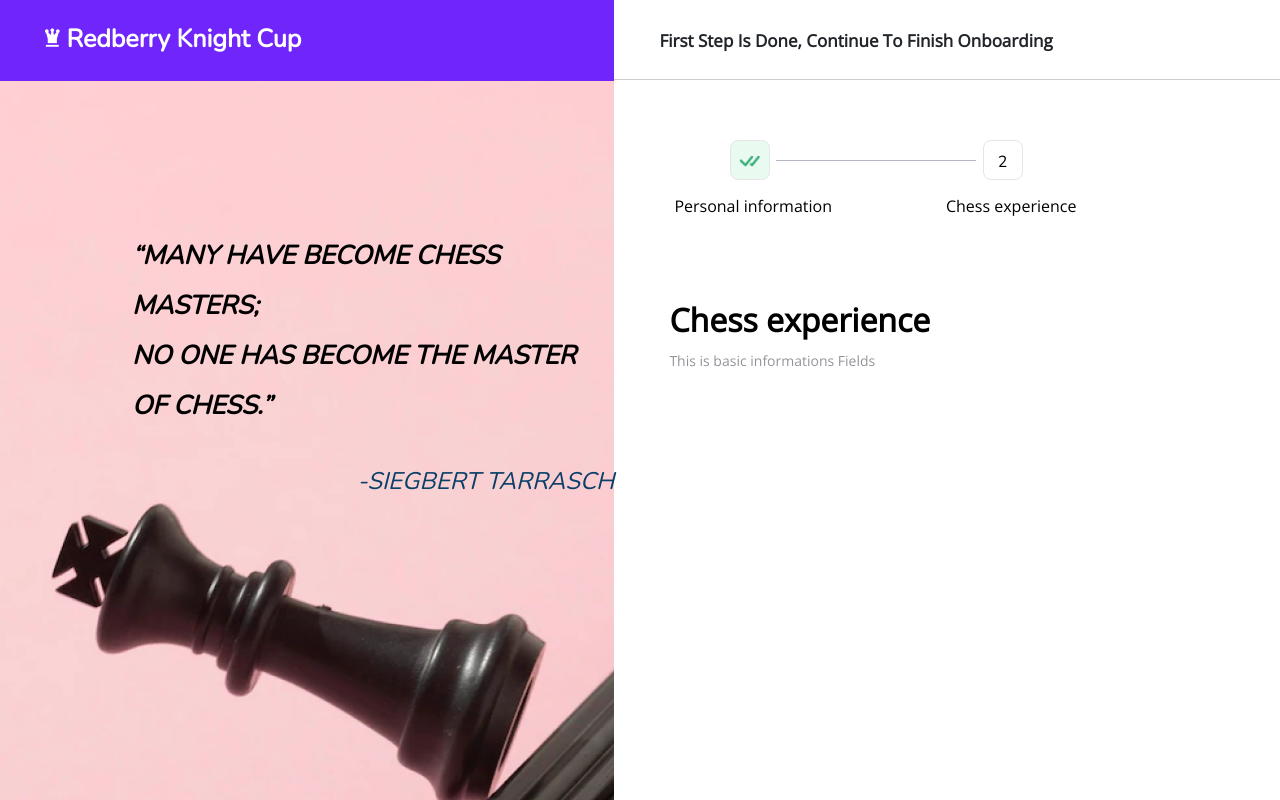
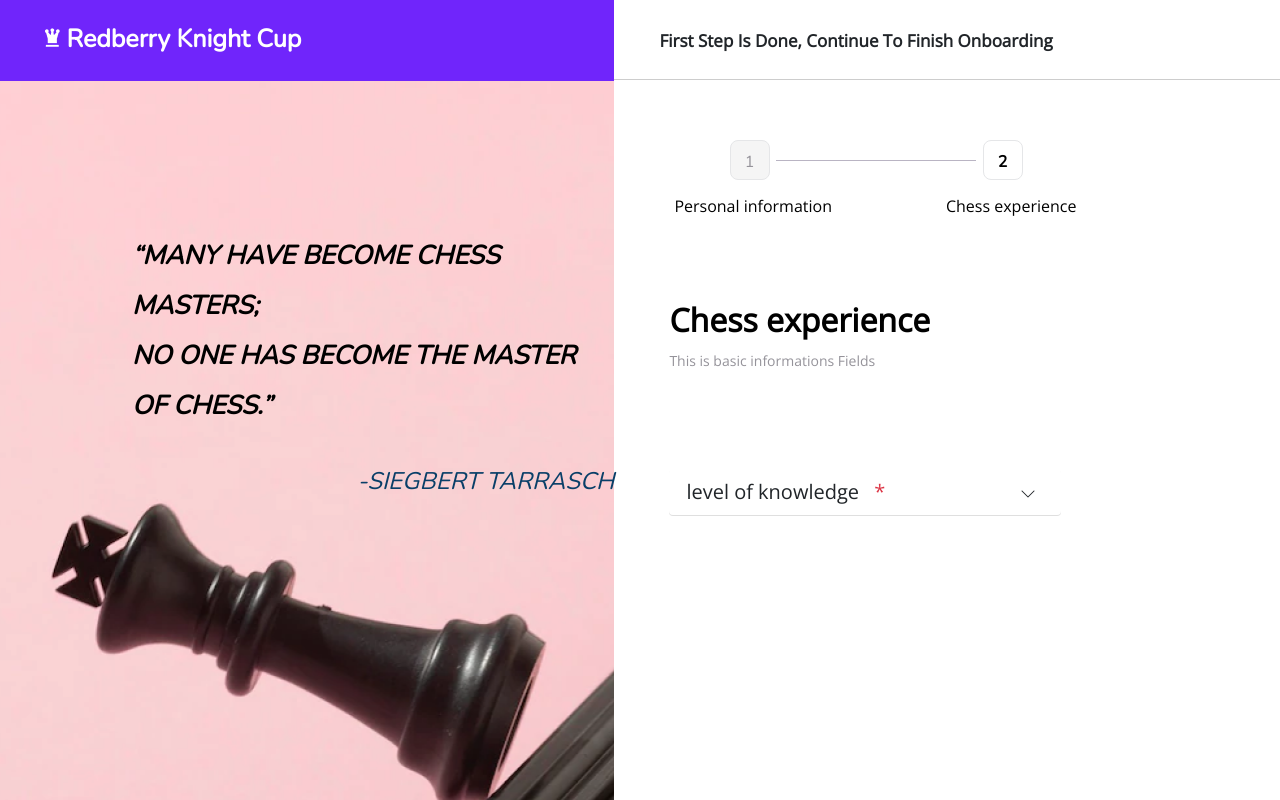
Before and after one commit to inadiradze/chess-form, a React (Vite) app: page /experience-information in a window 1280 px wide. Built offline with nearby package versions, Linux system fonts and the light colour scheme.

Commit message:
Working on experience page form started

```diff
--- a/package.json
+++ b/package.json
@@ -8,9 +8,12 @@
     "preview": "vite preview"
   },
   "dependencies": {
+    "@mantine/core": "^4.2.12",
+    "@mantine/hooks": "^4.2.12",
     "react": "^18.0.0",
     "react-dom": "^18.0.0",
-    "react-router-dom": "^6.3.0"
+    "react-router-dom": "^6.3.0",
+    "tabler-icons-react": "^1.52.0"
   },
   "devDependencies": {
     "@types/react": "^18.0.0",
--- a/src/components/ExpForm.jsx
+++ b/src/components/ExpForm.jsx
@@ -1,10 +1,31 @@
-import React from 'react';
+import React, {useState, useRef} from 'react';
 import FormHeader from './FormHeader';
+import SelectVector from '/assets/select-vector.png';
 
 function ExpForm(){
+
+	const [showLevelBox, setShowLevelBox] = useState(false);
+	const vectorRef = useRef();
+
+	function LevelBox(){
+		return (
+			<div className="select-list"><p className="selected">Beginner</p><p>Intermediate</p><p>Professional</p>
+			</div>
+		)
+	}
+
+
 	return (
 		<div className="info-form-div">
 			<FormHeader header={'Chess experience'} />
+			<div className="exp-info-form">
+				<div className="exp-info-list">
+					<span className="exp-placeholder">level of knowledge <span className="input-warn">*</span></span>
+					<input disabled className="exp-level-input"></input>
+					<img className="select-vector" onClick={(e)=> {setShowLevelBox(!showLevelBox); e.currentTarget.classList.toggle("rotate")}} src={SelectVector}></img>
+					{showLevelBox && <LevelBox />}
+				</div>
+			</div>
 		</div>
 	)
 }
--- a/src/components/PinfoForm.jsx
+++ b/src/components/PinfoForm.jsx
@@ -35,6 +35,11 @@ function PinfoForm(){
 	const dobRef = useRef();
 
 	useEffect( () => {
+		if(localStorage.getItem("pinfo-started") == 'true'){
+			setTimeout(()=>{
+				checkInputs();
+			}, 100)
+		}
 		showSavedInfo();
 	}, []);
 
@@ -61,9 +66,6 @@ function PinfoForm(){
 
 		localStorage.getItem("dob") !== null && setDob(localStorage.getItem("dob"));
 
-		if(localStorage.getItem('pinfo-submitted') == 'true'){
-			setNameValid(true); setNumberValid(true); setDobValid(true); setEmailValid(true);
-		}
 	}
 
 	function checkInputs(){
@@ -119,8 +121,10 @@ function PinfoForm(){
 
 		if(validInputs.length == inputFields.length){
 			setAllValid(true);
+			localStorage.setItem("pinfo-done", true);
 		}else{
 			setAllValid(false);
+			localStorage.removeItem("pinfo-done");
 		}
 	}
 
@@ -130,8 +134,10 @@ function PinfoForm(){
 
 		if(startedInputs.length > 0){
 			setStarted(true);
+			localStorage.setItem("pinfo-started", true);
 		}else{
 			setStarted(false);
+			localStorage.removeItem("pinfo-started");
 		}
 	}
 
@@ -148,11 +154,7 @@ function PinfoForm(){
 		checkInputs();
 
 		if(nameRef.current.checkValidity() && emailRef.current.checkValidity() && numberRef.current.checkValidity() && dobRef.current.checkValidity()) {
-			localStorage.setItem('pinfo-submitted', true);
 			navigate("/experience-information");
-
-		}else{
-			localStorage.removeItem('pinfo-submitted');
 		}
 	}
 
@@ -163,7 +165,7 @@ function PinfoForm(){
     		<div className="wizard-div">
 
     			<div className="wizard-pinfo-div">
-        			<div ref={pinfoRect}className="pinfo-rect">{!allValid ? '1' : <img className="done-vector" src={DoneVector}></img>}</div>
+        			<div ref={pinfoRect}className="pinfo-rect">{!allValid ? <strong>1</strong> : <img className="done-vector" src={DoneVector}></img>}</div>
 	        		<span className="wizard-pinfo">Personal information</span>
 
         		</div>
@@ -188,7 +190,7 @@ function PinfoForm(){
 
 					<div className={nameValid != false ? "name-div" : "name-div error-input"}>
 
-						<input value={name} onChange={(e)=>{setName(e.target.value)}}type="text" id="name" name="name" ref={nameRef} placeholder='&nbsp;' minLength="2" pattern="[a-zA-Z ]+" required autoComplete="off"></input>
+						<input value={name} onChange={(e)=>{setName(e.target.value)}}type="text" id="name" name="name" ref={nameRef} placeholder='&nbsp;' minLength="2" pattern="[a-zA-Z ]{2,}" required autoComplete="off"></input>
 						<span className="placeholder">Name <span className="input-warn">*</span></span>
 
 						{nameValid && <CheckMark /> }
--- a/src/pages/ExpInfo.jsx
+++ b/src/pages/ExpInfo.jsx
@@ -11,17 +11,18 @@ function ExpInfo(){
 
 	const quote =  <> “Many have become chess masters; <br></br> no one has become the master of chess.” </>;
 
+
 	function Wizard(){
 		return (
 			<div className="wizard-div">
 				<div className="wizard-pinfo-div">
-	    			<div className="pinfo-rect current"><img className="done-vector" src={DoneVector}></img></div>
+	    			<div className={localStorage.getItem("pinfo-started") == 'true' ? "pinfo-rect done" : "pinfo-rect not-current"}>{localStorage.getItem("pinfo-done") == 'true' ? <img className="done-vector" src={DoneVector}></img> : '1'}</div>
 	        		<span className="wizard-pinfo">Personal information</span>
 
 	    		</div>
 	    		<div className="wizard-hr"></div>
 	    		<div className="wizard-exp-div">
-	        		<div className='exp-rect'>2</div>
+	        		<div className='exp-rect'><strong>2</strong></div>
 	        		<span className="wizard-exp">Chess experience</span>
 	    		</div>
 			</div>
--- a/src/style.css
+++ b/src/style.css
@@ -192,6 +192,10 @@ body {
 .current {
   background: #E9FAF1;
   font-weight: 700;
+}
+
+.done {
+  background: #E9FAF1;
 }
 
 .not-current {
@@ -398,3 +402,66 @@ body {
   margin-right: 16px;
   cursor: pointer;
 }
+
+.exp-info-form {
+  margin-top: 100px;
+}
+
+.exp-level-input {
+  width: 392px;
+  height: 46px;
+  background: #FFFFFF;
+  border: none;
+  box-shadow: inset 0px -1px 0px rgba(0, 0, 0, 0.125);
+  border-radius: 4px;
+}
+
+.exp-placeholder {
+  font-family: 'Open Sans';
+  font-size: 20px;
+  color: #212529;
+  position: absolute;
+  margin-left: 17px;
+  margin-top: 8.4px;
+}
+
+.select-vector {
+  margin-left: -40px;
+  cursor: pointer;
+}
+
+.select-list {
+  display: block;
+  margin-top: 10px;
+  width: 392px;
+  height: 197px;
+  background: #FFFFFF;
+  border: 1px solid rgba(185, 180, 196, 0.3);
+  box-shadow: 0px 2px 4px rgba(0, 0, 0, 0.1);
+  border-radius: 4px;
+}
+
+.select-list p:first-child {
+  margin-top: 15px;
+}
+
+.select-list p {
+  cursor: pointer;
+  padding: 12px;
+  padding-left: 20px;
+  font-family: 'Open Sans';
+  font-size: 20px;
+}
+
+
+.select-list p:hover {
+  background: #F7F7F9;
+}
+
+.select-list .selected {
+  font-weight: 600;
+}
+
+.select-vector.rotate {
+  transform: rotate(-180deg);
+}
```
Also changed, not shown: assets/select-vector.png (added), 1 other file (tests, documents, lock files or other folders).
